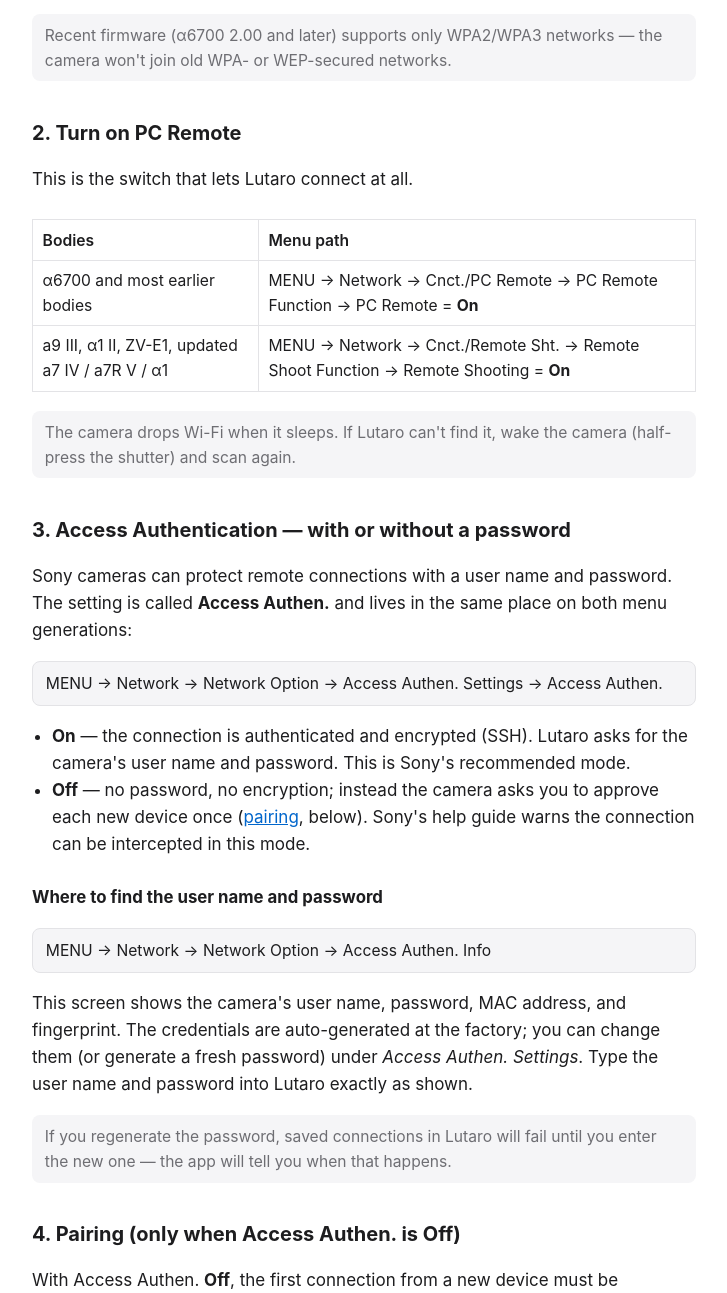
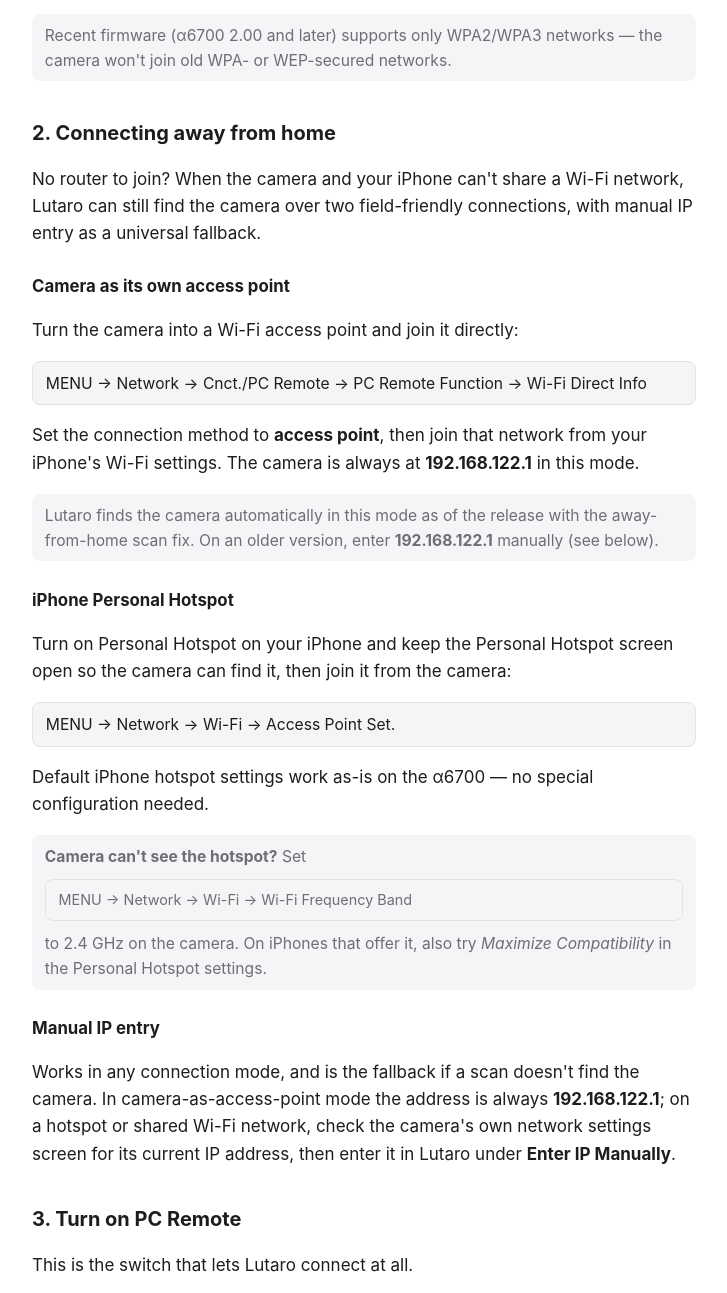
Before and after one commit to tarakanof/Lutaro-Site, an Astro site: page /Lutaro-Site/setup in a window 1280 px wide. Shown: the part 721-2014 px from the top of the page, without its empty margins (276-1003 px from the left). Built offline with nearby package versions, Linux system fonts and the light colour scheme; Astro itself is replaced by a stand-in of ours.

Commit message:
docs(setup): add "Connecting away from home" section
Documents camera-as-access-point, iPhone Personal Hotspot, and manual
IP entry as ways to connect without a shared Wi-Fi network, plus a
troubleshooting entry for scans that find nothing off-network. Menu
paths and behavior are hardware-verified.

```diff
--- a/src/pages/setup.astro
+++ b/src/pages/setup.astro
@@ -3,7 +3,7 @@
 ---
 <Base
   title="Lutaro — Camera Setup Guide"
-  description="How to set up your Sony camera for Lutaro: Wi-Fi, PC Remote, Access Authentication, pairing, and USB — with exact menu paths for both menu generations."
+  description="How to set up your Sony camera for Lutaro: Wi-Fi, connecting away from home, PC Remote, Access Authentication, pairing, and USB — with exact menu paths for both menu generations."
 >
   <h1>Set up your Sony camera for Lutaro</h1>
   <p class="meta">Menu paths verified against Sony's official α6700 Help Guide · July 2026</p>
@@ -42,7 +42,55 @@
     the camera won't join old WPA- or WEP-secured networks.
   </div>
 
-  <h2 id="pc-remote">2. Turn on PC Remote</h2>
+  <h2 id="away-from-home">2. Connecting away from home</h2>
+  <p>
+    No router to join? When the camera and your iPhone can't share a Wi-Fi
+    network, Lutaro can still find the camera over two field-friendly
+    connections, with manual IP entry as a universal fallback.
+  </p>
+
+  <h3>Camera as its own access point</h3>
+  <p>Turn the camera into a Wi-Fi access point and join it directly:</p>
+  <span class="path">MENU → Network → Cnct./PC Remote → PC Remote Function → Wi-Fi Direct Info</span>
+  <p>
+    Set the connection method to <strong>access point</strong>, then join
+    that network from your iPhone's Wi-Fi settings. The camera is always at
+    <strong>192.168.122.1</strong> in this mode.
+  </p>
+  <div class="note">
+    Lutaro finds the camera automatically in this mode as of the release
+    with the away-from-home scan fix. On an older version, enter
+    <strong>192.168.122.1</strong> manually (see below).
+  </div>
+
+  <h3>iPhone Personal Hotspot</h3>
+  <p>
+    Turn on Personal Hotspot on your iPhone and keep the Personal Hotspot
+    screen open so the camera can find it, then join it from the camera:
+  </p>
+  <span class="path">MENU → Network → Wi-Fi → Access Point Set.</span>
+  <p>
+    Default iPhone hotspot settings work as-is on the α6700 — no special
+    configuration needed.
+  </p>
+  <div class="note">
+    <strong>Camera can't see the hotspot?</strong> Set
+    <span class="path">MENU → Network → Wi-Fi → Wi-Fi Frequency Band</span>
+    to 2.4&nbsp;GHz on the camera. On iPhones that offer it, also try
+    <em>Maximize Compatibility</em> in the Personal Hotspot settings.
+  </div>
+
+  <h3>Manual IP entry</h3>
+  <p>
+    Works in any connection mode, and is the fallback if a scan doesn't find
+    the camera. In camera-as-access-point mode the address is always
+    <strong>192.168.122.1</strong>; on a hotspot or shared Wi-Fi network,
+    check the camera's own network settings screen for its current IP
+    address, then enter it in Lutaro under
+    <strong>Enter IP Manually</strong>.
+  </p>
+
+  <h2 id="pc-remote">3. Turn on PC Remote</h2>
   <p>This is the switch that lets Lutaro connect at all.</p>
   <div class="overflow">
     <table>
@@ -64,7 +112,7 @@
     camera (half-press the shutter) and scan again.
   </div>
 
-  <h2 id="access-auth">3. Access Authentication — with or without a password</h2>
+  <h2 id="access-auth">4. Access Authentication — with or without a password</h2>
   <p>
     Sony cameras can protect remote connections with a user name and
     password. The setting is called <strong>Access Authen.</strong> and lives
@@ -99,7 +147,7 @@
     until you enter the new one — the app will tell you when that happens.
   </div>
 
-  <h2 id="pairing">4. Pairing (only when Access Authen. is Off)</h2>
+  <h2 id="pairing">5. Pairing (only when Access Authen. is Off)</h2>
   <p>
     With Access Authen. <strong>Off</strong>, the first connection from a new
     device must be approved on the camera body:
@@ -132,7 +180,7 @@
     Wi-Fi networks — you'll need step 1 again afterwards.
   </div>
 
-  <h2 id="usb">5. USB (Mac only)</h2>
+  <h2 id="usb">6. USB (Mac only)</h2>
   <p>
     On the Mac, Lutaro can also connect over a USB cable. Set the camera's
     USB mode to remote control:
@@ -144,12 +192,19 @@
     <strong>Remote Shoot (PC Remote)</strong>.
   </p>
 
-  <h2 id="troubleshooting">6. Troubleshooting</h2>
+  <h2 id="troubleshooting">7. Troubleshooting</h2>
   <ul>
     <li>
       <strong>Camera not found on Wi-Fi</strong> — it's probably asleep; the
       camera drops Wi-Fi when idle. Wake it, confirm it's on the same network,
-      and confirm PC Remote (step 2) is On.
+      and confirm PC Remote (step 3) is On.
+    </li>
+    <li>
+      <strong>Scan finds nothing away from home</strong> — with no local
+      network, Lutaro shows a "No Local Network" screen and still checks any
+      recently-connected camera. To connect, use one of the three options
+      above: <a href="#away-from-home">camera-as-access-point, Personal
+      Hotspot, or manual IP entry</a>.
     </li>
     <li>
       <strong>"Camera is busy"</strong> — another app holds the connection.
@@ -171,7 +226,7 @@
     </li>
     <li>
       <strong>Pairing prompt never appears</strong> — make sure the camera is
-      sitting in the <em>Pairing</em> menu (step 4) <em>before</em> you
+      sitting in the <em>Pairing</em> menu (step 5) <em>before</em> you
       connect from Lutaro.
     </li>
   </ul>
```
